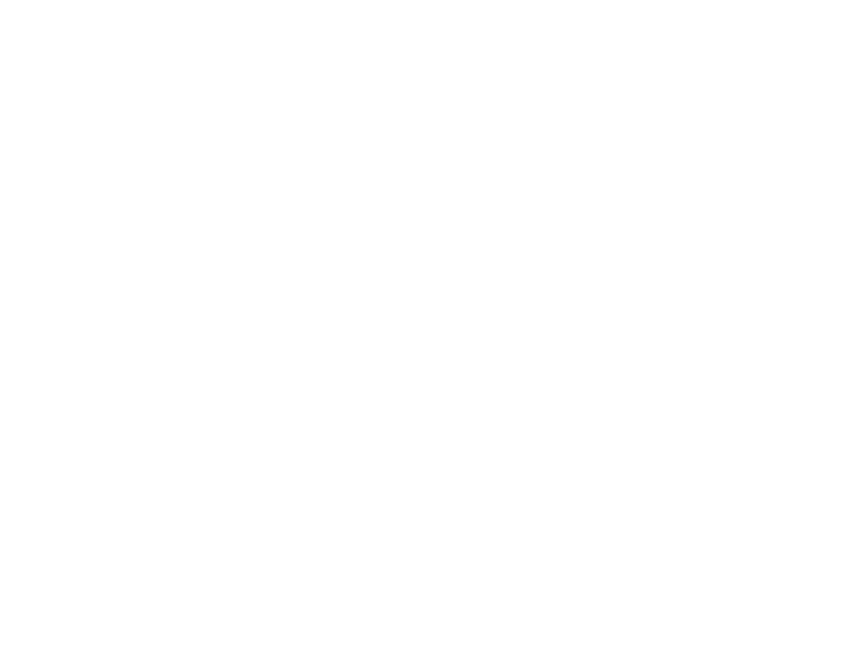
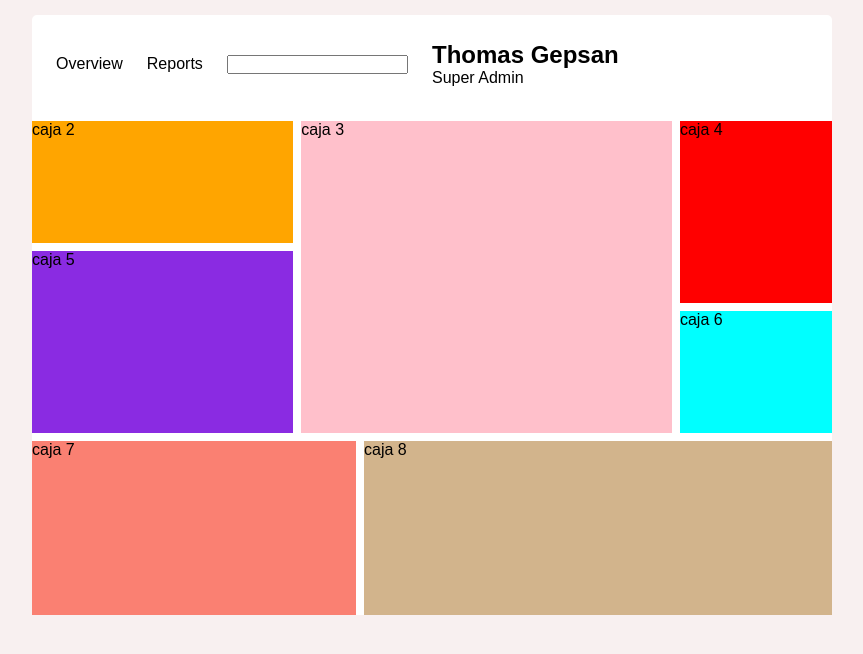
Before and after one commit to VeronicaRuizBautista/gridBasico, a plain HTML site: page index.html in a window 1280 px wide. Shown: the whole page, without its empty margins (208-1071 px from the left). Drawn offline with Linux system fonts and the light colour scheme.

Commit message:
feat: :sparkles: Se agrego contenido para el html y algunas caracteristicas de css usando grid

```diff
--- a/css/style.css
+++ b/css/style.css
@@ -1 +1,74 @@
 @import url(variables.css);
+*{
+    margin: 0;
+    padding: 0;
+    font-family: sans-serif;
+    list-style: none;
+    box-sizing: border-box;
+}
+body {
+    background-color: var(--color-primary);
+}
+.container {
+    background-color: var(--color-primary);
+    display: grid;
+    grid-gap: 8px;
+    grid-template-columns: repeat(12 1fr);
+    grid-template-rows: repeat(9 1fr);
+    grid-template-areas:
+    "menu menu menu menu menu menu menu menu menu menu menu menu"
+    "notification notification notification notification sales sales sales sales sales sales balance balance"
+    "notification notification notification notification sales sales sales sales sales sales balance balance"
+    "week week week week sales sales sales sales sales sales balance balance"
+    "week week week week sales sales sales sales sales sales devs devs"
+    "week week week week sales sales sales sales sales sales devs devs"
+    "product product product product product timeline timeline timeline timeline timeline timeline timeline"
+    "product product product product product timeline timeline timeline timeline timeline timeline timeline"
+    "product product product product product timeline timeline timeline timeline timeline timeline timeline"
+    ;
+    background-color: white;
+    width: 800px;
+    height: 600px;
+    margin: 15px auto;
+    border-radius: 5px;
+}
+.item_1{
+    grid-area: menu;
+    display: flex;
+    align-items: center;
+}
+.item_1 >div {
+    width: 50%;
+}
+.buscador {
+    display: flex;
+    justify-content: space-evenly;
+}
+.item_2 {
+    background-color: orange;
+    grid-area: notification;
+}
+.item_3 {
+    background-color: pink;
+    grid-area: sales;
+}
+.item_4 {
+    background-color: red;
+    grid-area: balance;
+}
+.item_5 {
+    grid-area: week;
+    background-color: blueviolet;
+}
+.item_6 {
+    grid-area: devs;
+    background-color: aqua;
+}
+.item_7 {
+    grid-area: product;
+    background-color: salmon;
+}
+.item_8 {
+    grid-area: timeline;
+    background-color: tan;
+}
--- a/css/variables.css
+++ b/css/variables.css
@@ -1,3 +1,3 @@
 :root {
-    --color-primary:black;
+    --color-primary:rgb(248, 240, 240);
 }
--- a/index.html
+++ b/index.html
@@ -7,6 +7,29 @@
     <link rel="stylesheet" href="css/style.css">
 </head>
 <body>
-
+    <div class="container">
+        <div class="item_1">
+            <div>
+                <ul class="buscador">
+                    <li>Overview</li>
+                    <li>Reports</li>
+                    <input type="search">
+                </ul>
+            </div>
+            <div class="usuario">
+                <div>
+                    <h2>Thomas Gepsan</h2>
+                    <p>Super Admin</p>
+                </div>
+            </div>
+        </div>
+        <div class="item_2">caja 2</div>
+        <div class="item_3">caja 3</div>
+        <div class="item_4">caja 4</div>
+        <div class="item_5">caja 5</div>
+        <div class="item_6">caja 6</div>
+        <div class="item_7">caja 7</div>
+        <div class="item_8">caja 8</div>
+    </div>
 </body>
 </html>
```
